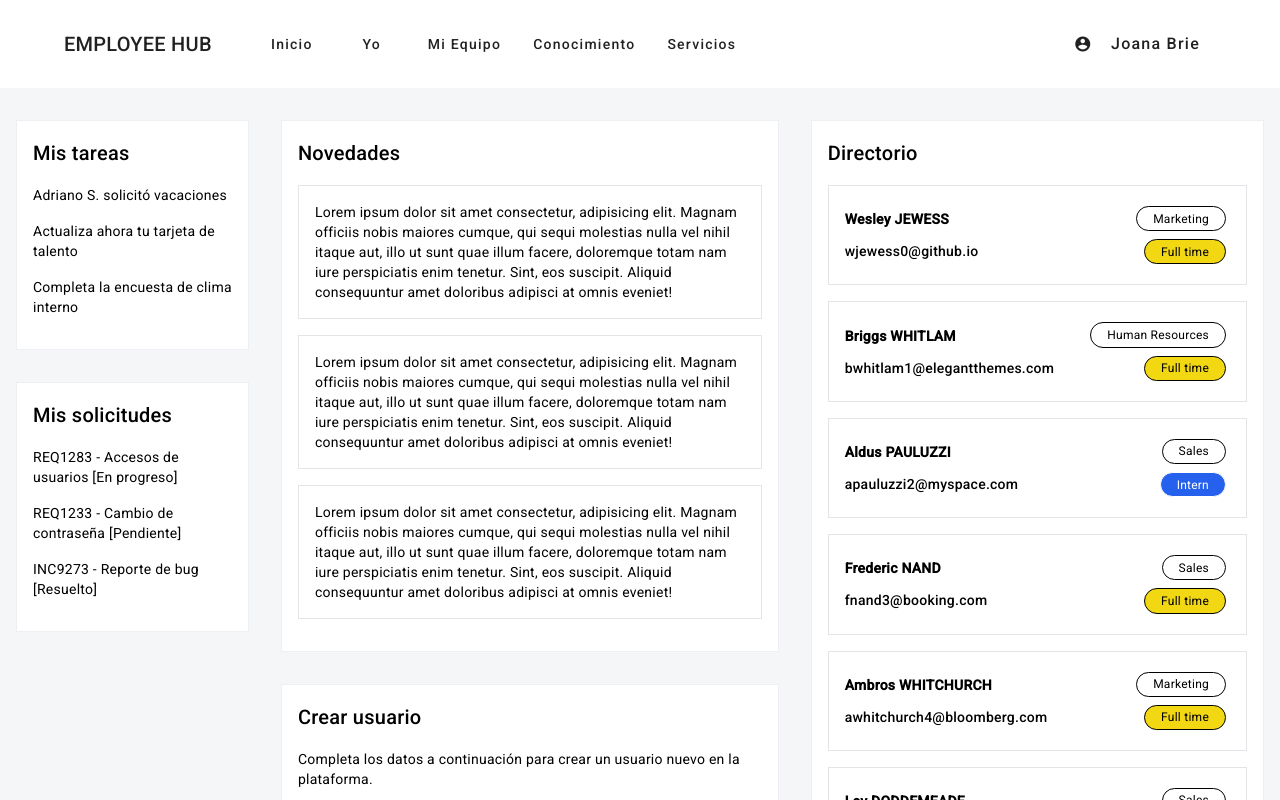
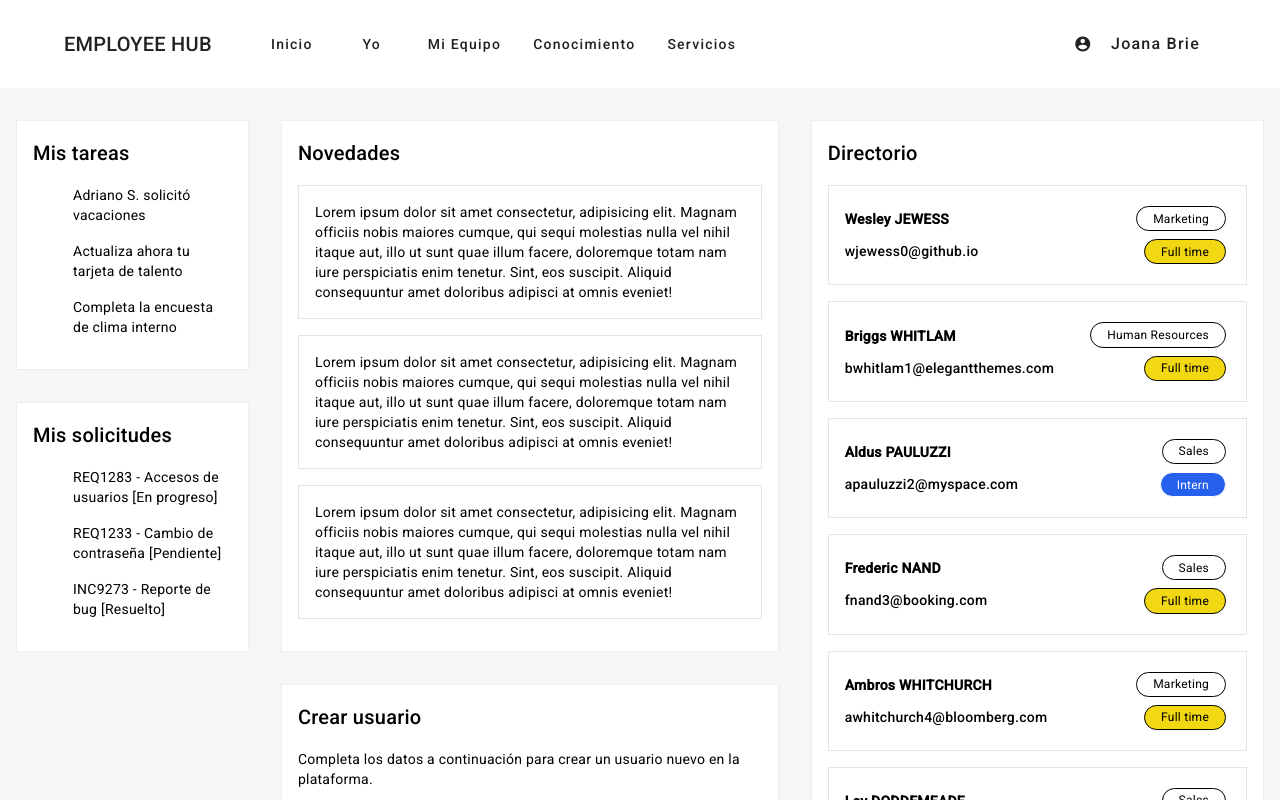
Before and after one commit to gonzaloalonsofiks/angular-coderhouse, an Angular app: page / in a window 1280 px wide. Shown: the top 800 px of the page. Built offline with nearby package versions, Linux system fonts and the light colour scheme.

Commit message:
Change general styles

```diff
--- a/src/styles.scss
+++ b/src/styles.scss
@@ -1,9 +1,8 @@
-* {
+html,
+body {
+  height: 100%;
   margin: 0;
-  padding: 0;
-}
-
-body {
+  font-family: Poppins, sans-serif;
   background-color: #f5f6f7;
 }
 
@@ -29,12 +28,3 @@ a {
 a:hover {
   color: #2561ed;
 }
-
-html,
-body {
-  height: 100%;
-}
-body {
-  margin: 0;
-  font-family: Poppins, "Helvetica Neue", sans-serif;
-}
```
